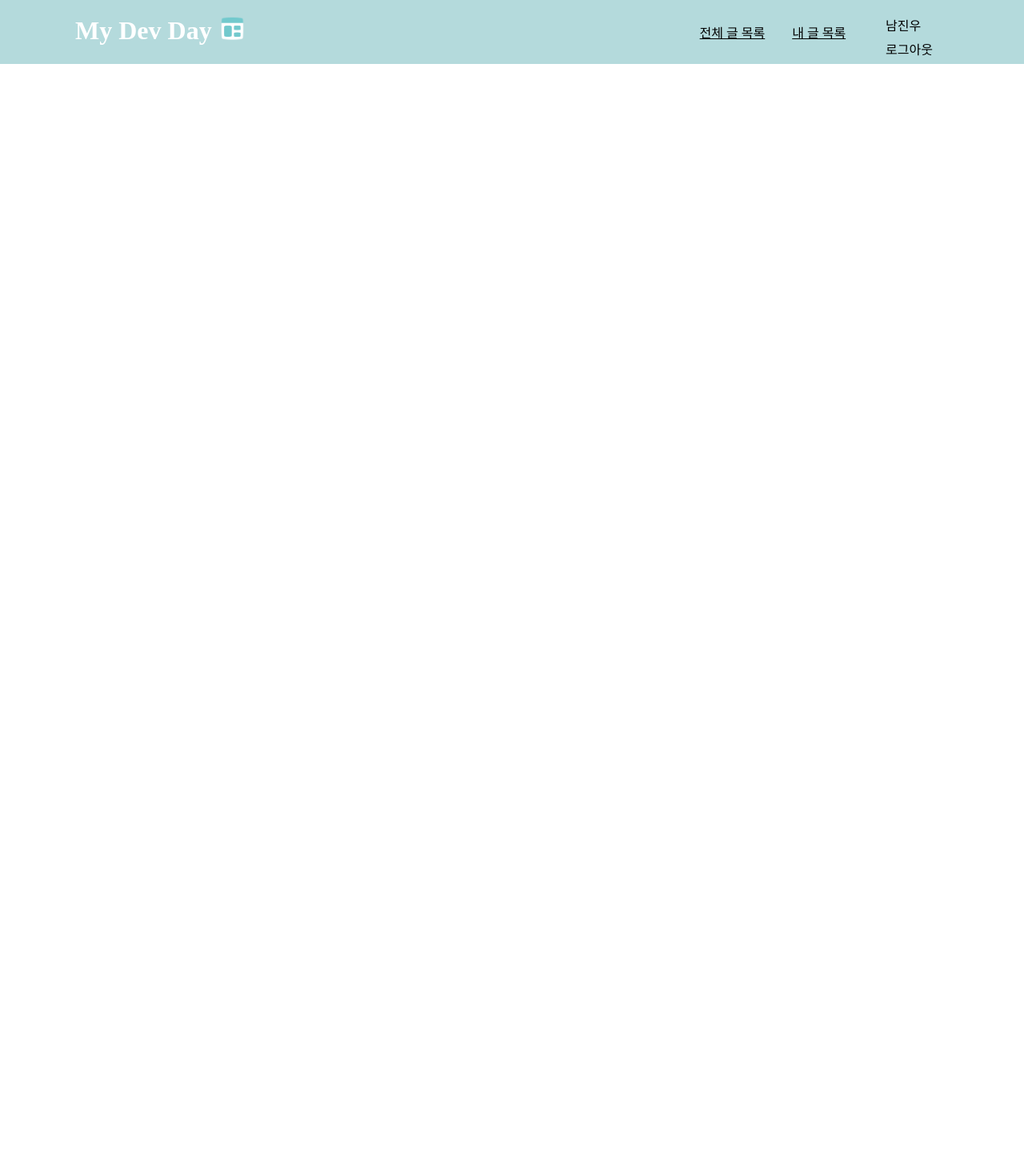
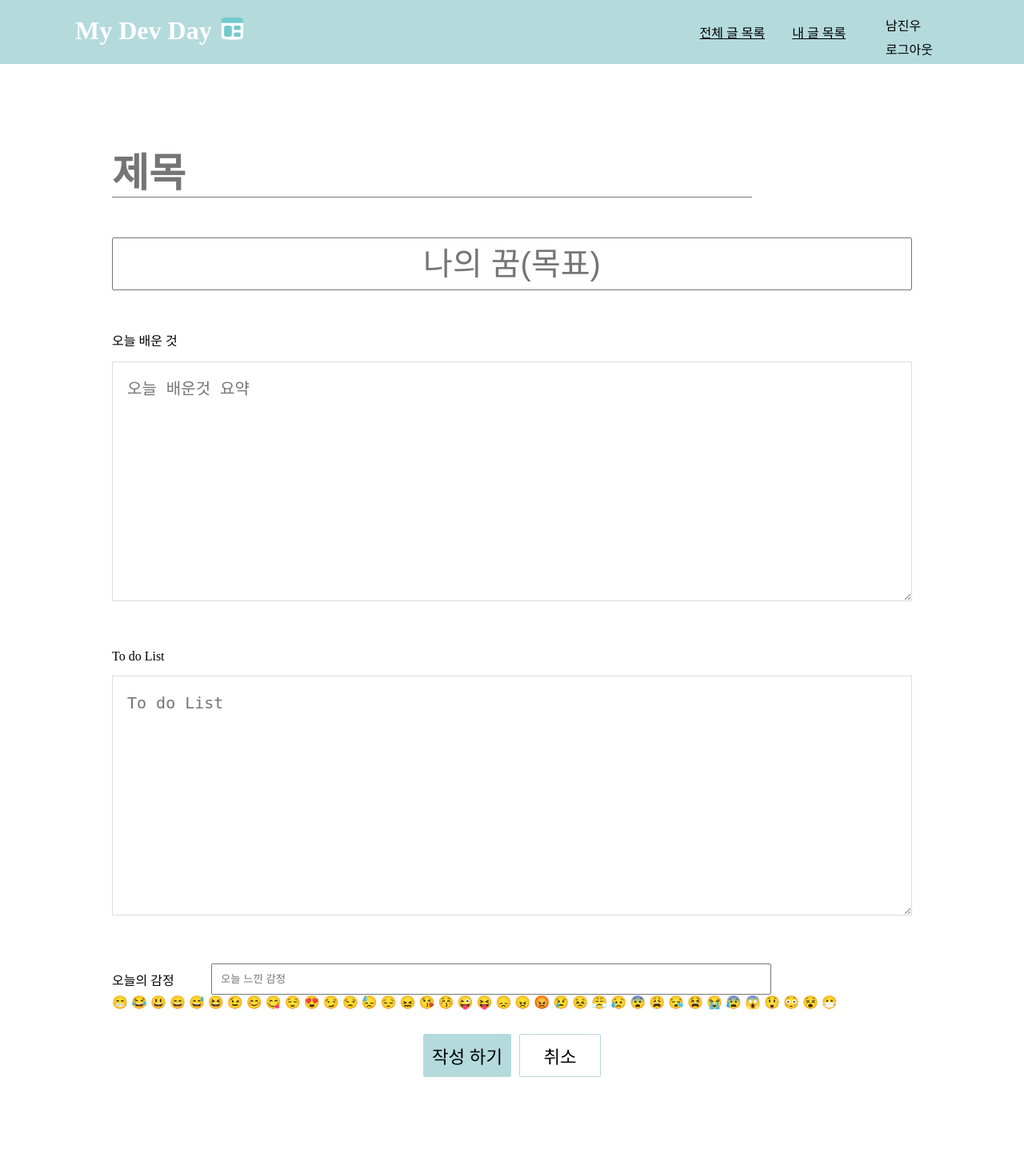
Before and after one commit to njw9108/MyDevDay, a Flask app: page /mydev/write in a window 1280 px wide. Shown: the whole page at 80% size. Before the commit the page ends 80 px from the top, so only its background shows below. Run offline with Flask 2, Linux system fonts and the light colour scheme.

Commit message:
write page 기본 틀 완성

```diff
--- a/app_user.py
+++ b/app_user.py
@@ -1,19 +1,21 @@
 from pymongo import MongoClient
-from flask import Flask, Blueprint, render_template, session, jsonify, request, redirect, url_for # Flask 서버 객체 import
+from flask import Flask, Blueprint, render_template, jsonify, request, redirect, url_for  # Flask 서버 객체 import
 
 app = Flask(__name__)
 
-client = MongoClient('boox.synology.me', 27018 ,username="mydevday", password="devday2205" )
+client = MongoClient('boox.synology.me', 27018, username="mydevday", password="devday2205")
 db = client.mydevday_user1
 
 SECRET_KEY = 'mydevday'
 
 # 패키지? 각자 설치해야함(근데 설치한걸 푸쉬로 공유는 불가능 한가? 질문해야지)
-# import jwt
+import jwt
 import datetime
 import hashlib
 
 user = Blueprint('user', __name__)
+
+
 ##############################
 # user
 ##############################
@@ -31,15 +33,18 @@ def home():
     except jwt.exceptions.DecodeError:
         return redirect(url_for("login", msg="로그인 정보가 존재하지 않습니다."))
 
+
 @user.route('/user', methods=['GET'])
 def user_page():
     msg = request.args.get("msg")
     return render_template('User/login.html', msg=msg)
 
+
 # user 가입
 @user.route('/user/signup', methods=['GET'])
 def user_signup():
     return render_template('User/signup.html')
+
 
 #################################
 #  로그인을 위한 API
@@ -54,9 +59,10 @@ def api_register():
 
     pw_hash = hashlib.sha256(pw_receive.encode('utf-8')).hexdigest()
 
-    db.user.insert_one({'id': id_receive, 'pw': pw_hash, 'nick': name_receive})
+    db.user.insert_one({'id': id_receive, 'pw': pw_hash, 'name': name_receive})
 
     return jsonify({'result': 'success', 'msg': '회원가입이 완료되었습니다'})
+
 
 # user 회원가입 ID 중복확인
 @user.route('/user/signup/idcheck', methods=['POST'])
@@ -67,51 +73,40 @@ def id_check():
     return jsonify({'result': 'success', 'sameid': exists})
 
 
+# user 로그인 API
+@user.route('/user/login', methods=['POST'])
+def user_login():
+    id_receive = request.form['id_give']
+    pw_receive = request.form['pw_give']
 
-# user 로그인 시도 요청 API
-@user.route('/user/login', methods=['POST'])
-def user_try_login():
-    # login 시도. (로그인 성공후 필요시 정보 전달 샘플)
-    return jsonify({
-            'result' : {
-                'success': 'true',
-                'message': '로그인 성공되었습니다',
-                'row_count': 1,
-                'row': [
-                    {
-                        'user_id': 'a_user',
-                    },
-                ]
-            }
-        })
+    pw_hash = hashlib.sha256(pw_receive.encode('utf-8')).hexdigest()
 
-# user 로그인 여부 요청 API
-@user.route('/user/islogin', methods=['POST'])
-def user_is_login():
-    return jsonify({
-            'result' : {
-                'success': 'true',
-                'message': '사용자가 로그인 되어 있습니다.',
-                'row_count': 0,
-                'row': [
-                    {
-                    }
-                ]
-            }
-        })
-# user 사용자 정보 요청 API
-@user.route('/user/info', methods=['POST'])
-def user_info():
-    return jsonify({
-            'result' : {
-                'success': 'true',
-                'message': '사용자가 정보 조회 성공',
-                'row_count': 1,
-                'row': [
-                    {
-                        'user_id': 'z_user',
-                        'user_name': 'zzzzz',
-                    }
-                ]
-            }
-        })
+    result = db.user.find_one({'id': id_receive, 'pw': pw_hash})
+
+    if result is not None:
+        payload = {
+            'id': id_receive,
+            'exp': datetime.datetime.utcnow() + datetime.timedelta(minutes=30)
+        }
+        #token = jwt.encode(payload, SECRET_KEY, algorithm='HS256').decode('urf-8')
+        token = jwt.encode(payload, SECRET_KEY, algorithm='HS256')
+
+        return jsonify({'result': 'success', 'token': token})
+    else:
+        return jsonify({'result': 'fail', 'msg': '아이디/비밀번호가 일치하지 않습니다.'})
+
+# user 사용자 정보 확인 api
+@user.route('/user/nick', methods=['GET'])
+def user_valid():
+    token_receive = request.cookies.get('mytoken')
+
+    try:
+        payload = jwt.decode(token_receive, SECRET_KEY, algorithms=['HS256'])
+        # print(payload)
+
+        userinfo = db.user.find_one({'id': payload['id']}, {'_id': 0})
+        return jsonify({'result': 'success', 'nickname': userinfo['nick']})
+    except jwt.ExpiredSignatureError:
+        return jsonify({'result': 'fail', 'msg': '로그인 시간이 만료되었습니다.'})
+    except jwt.exceptions.DecodeError:
+        return jsonify({'result': 'fail', 'msg': '로그인 정보가 존재하지 않습니다.'})
--- a/static/css/MyDev/write.css
+++ b/static/css/MyDev/write.css
@@ -65,3 +65,161 @@ header .user-info {
     margin-top: 18px;
     line-height: 30px;
 }
+
+.board_wrap {
+    width: 1000px;
+    margin: 100px auto;
+}
+
+.bt_wrap {
+    margin-top: 30px;
+    text-align: center;
+    font-size: 0;
+}
+
+
+.bt_wrap a {
+    display: inline-block;
+    min-width: 80px;
+    margin-left: 10px;
+    padding: 10px;
+    border: 1px solid #B4DADC;
+    border-radius: 2px;
+    font-size: 1.4rem;
+}
+
+.bt_wrap a:first-child {
+    margin-left: 0;
+}
+
+.bt_wrap a.on {
+    background: #B4DADC;
+    color: #000;
+}
+
+/*.board_write {*/
+/*    border-top: 2px solid #000;*/
+/*}*/
+
+.board_write .title,
+.board_write .goal {
+    /*padding: 0 15px 50px 0px;*/
+    padding-bottom: 50px;
+}
+
+.board_write .goal dl,
+.board_write .title dl {
+    font-size: 0;
+}
+
+.board_write .title dd,
+.board_write .goal dd {
+    display: inline-block;
+    vertical-align: middle;
+    font-size: 1.4rem;
+    width: 100%;
+}
+
+/*.board_write .goal dd,*/
+/*.board_write .title dd {*/
+/*    !*width: calc(100% - 100px);*!*/
+/*    width: 80%;*/
+/*}*/
+
+.board_write .title textarea {
+    height: 66px;
+    background: transparent;
+    display: block;
+    padding: 0;
+    font-size: 50px;
+    width: 80%;
+    resize: none;
+    line-height: 1.5;
+    outline: none;
+    border-left-width: 0;
+    border-right-width: 0;
+    border-top-width: 0;
+    overflow: hidden;
+    font-weight: bold;
+    color: #212529;
+    outline-offset: 0;
+    letter-spacing: normal;
+    word-spacing: normal;
+    text-transform: none;
+    text-indent: 0;
+    text-shadow: none;
+    text-align: start;
+    appearance: auto;
+}
+
+
+.board_write .goal input[type="text"],
+.board_write .goal input[type="password"] {
+    padding: 10px;
+    box-sizing: border-box;
+    width: 100%;
+    height: 66px;
+    font-size: 40px;
+    text-align: center;
+}
+
+.board_write .goal {
+    /*border-bottom: 1px solid #000;*/
+    font-size: 0;
+}
+
+.spacer {
+    display: block;
+    height: 60px;
+}
+
+.board_write .today-learn dt,
+.board_write .to-do-list dt {
+    padding-bottom: 15px;
+}
+
+.board_write .today-learn textarea,
+.board_write .to-do-list textarea {
+    padding: 18px;
+    display: block;
+    width: 100%;
+    height: 300px;
+    box-sizing: border-box;
+    border: 1px solid #ddd;
+    resize: vertical;
+    line-height: 1.5;
+    letter-spacing: normal;
+    word-spacing: normal;
+    text-transform: none;
+    text-indent: 0;
+    text-shadow: none;
+    text-align: start;
+    appearance: auto;
+    font-size: 20px;
+}
+
+
+.board_write .emotion dl {
+    display: inline-block;
+    width: 100%;
+    vertical-align: middle;
+}
+
+.board_write .emotion dt,
+.board_write .emotion dd {
+    display: inline-block;
+    vertical-align: middle;
+    font-size: 1rem;
+    width: 70%;
+}
+
+.board_write .emotion dt {
+    width: 120px;
+}
+
+
+.board_write .emotion input[type="text"] {
+    padding: 10px;
+    width: 100%;
+    box-sizing: border-box;
+}
--- a/templates/MyDev/write.html
+++ b/templates/MyDev/write.html
@@ -11,9 +11,16 @@
         $(document).ready(function () {
         });
     </script>
+
+    <script>
+        function resize(obj) {
+            obj.style.height = "1px";
+            obj.style.height = (12 + obj.scrollHeight) + "px";
+        }
+    </script>
 </head>
 <body>
-<div id="wrap">
+<div id="header-wrap">
     <header>
         <div>
             <a href="#">
@@ -34,5 +41,91 @@
         </div>
     </header>
 </div>
+<div class="board_wrap">
+    <div class="board_write_wrap">
+        <div class="board_write">
+            <div class="title">
+                <dl>
+                    <dd><textarea class="autosize" onkeydown="resize(this)" onkeyup="resize(this)"
+                                  placeholder="제목"></textarea></dd>
+                </dl>
+            </div>
+            <div class="goal">
+                <dl>
+                    <dd><input type="text" placeholder="나의 꿈(목표)"></dd>
+                </dl>
+            </div>
+            <div class="today-learn">
+                <div>
+                    <dt>오늘 배운 것</dt>
+                </div>
+                <textarea placeholder="오늘 배운것 요약"></textarea>
+            </div>
+            <div class="spacer"></div>
+            <div class="to-do-list">
+                <div>
+                    <dt>To do List</dt>
+                </div>
+                <textarea placeholder="To do List"></textarea>
+            </div>
+
+            <div class="spacer"></div>
+
+            <div class="emotion">
+                <dl>
+                    <dt>오늘의 감정</dt>
+                    <dd><input type="text" placeholder="오늘 느낀 감정"></dd>
+                </dl>
+            </div>
+
+            &#x1F601;
+            &#x1F602;
+            &#x1F603;
+            &#x1F604;
+            &#x1F605;
+            &#x1F606;
+            &#x1F609;
+            &#x1F60A;
+            &#x1F60B;
+            &#x1F60C;
+            &#x1F60D;
+            &#x1F60F;
+            &#x1F612;
+            &#x1F613;
+            &#x1F614;
+            &#x1F616;
+            &#x1F618;
+            &#x1F61A;
+            &#x1F61C;
+            &#x1F61D;
+            &#x1F61E;
+            &#x1F620;
+            &#x1F621;
+            &#x1F622;
+            &#x1F623;
+            &#x1F624;
+            &#x1F625;
+            &#x1F628;
+            &#x1F629;
+            &#x1F62A;
+            &#x1F62B;
+            &#x1F62D;
+            &#x1F630;
+            &#x1F631;
+            &#x1F632;
+            &#x1F633;
+            &#x1F635;
+            &#x1F637;
+
+
+            <div class="bt_wrap">
+                <a href="#" class="on">작성 하기</a>
+                <a href="#">취소</a>
+            </div>
+        </div>
+    </div>
+</div>
+
+
 </body>
 </html>
```
Also changed, not shown: templates/DevDay/index.html (+11 -3 lines), templates/User/login.html (+4 -6 lines), app.py (line endings or trailing spaces).
